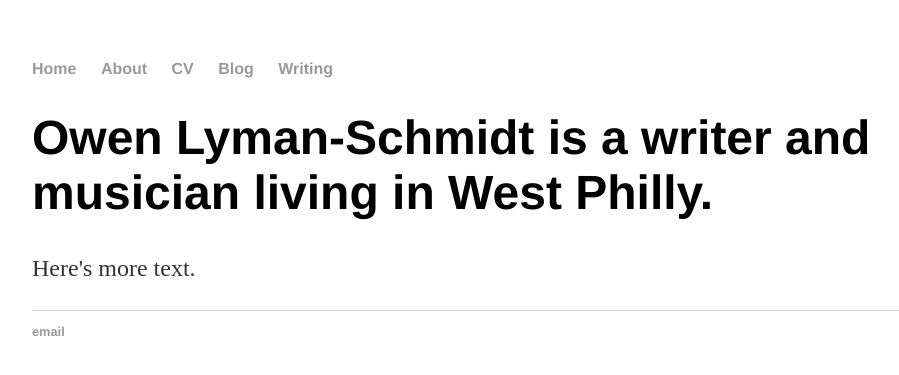
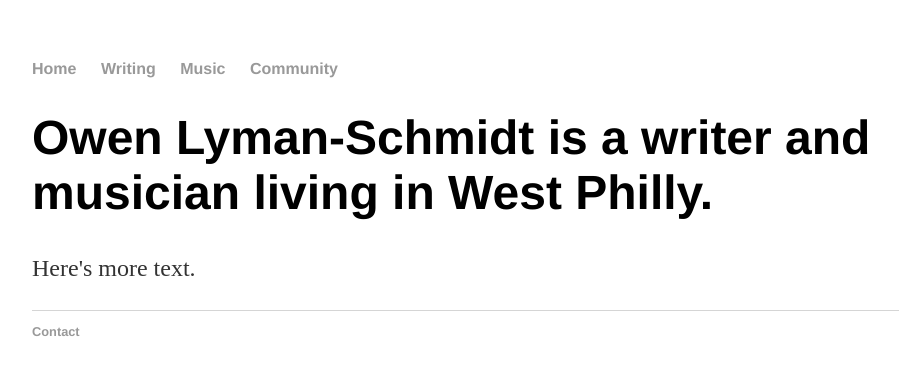
Before and after one commit to chmatie925/chmatie925.github.io, a Jekyll site: the page built from index.html, in a window 1280 px wide. Shown: the top 375 px of the page, without its empty margins (160-1059 px from the left). Built offline with Jekyll 4.4.1, drawn with Linux system fonts in a browser that asks for light colours.

Commit message:
Update default.html

```diff
--- a/_layouts/default.html
+++ b/_layouts/default.html
@@ -9,10 +9,10 @@
 			<nav>
 	    		<ul>
 	        		<li><a href="/">Home</a></li>
-		        	<li><a href="/about">About</a></li>
-	        		<li><a href="/cv">CV</a></li>
-	        		<li><a href="/blog">Blog</a></li>
 	        		<li><a href="/writing">Writing</a></li>
+				<li><a href="/music">Music</a></li>
+	        		<li><a href="/community">Community</a></li>
+
 	    		</ul>
 			</nav>
 			<div class="container">
@@ -22,7 +22,7 @@
 			</div><!-- /.container -->
 			<footer>
 	    		<ul>
-	        		<li><a href="mailto:owenlymanschmidt@gmail.com">email</a></li>
+	        		<li><a href="mailto:owenlymanschmidt@gmail.com">Contact</a></li>
 				</ul>
 			</footer>
 		</body>
```
